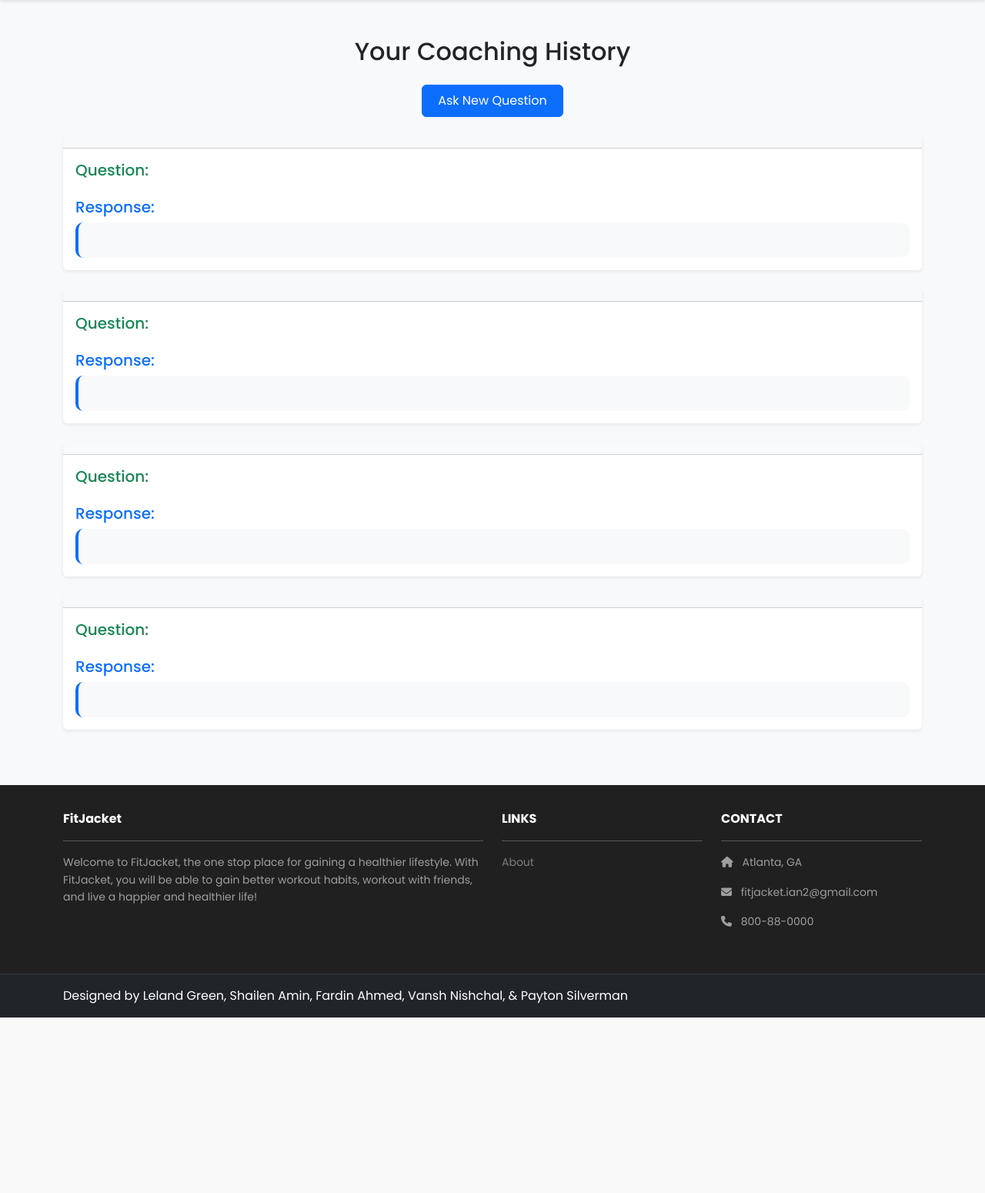
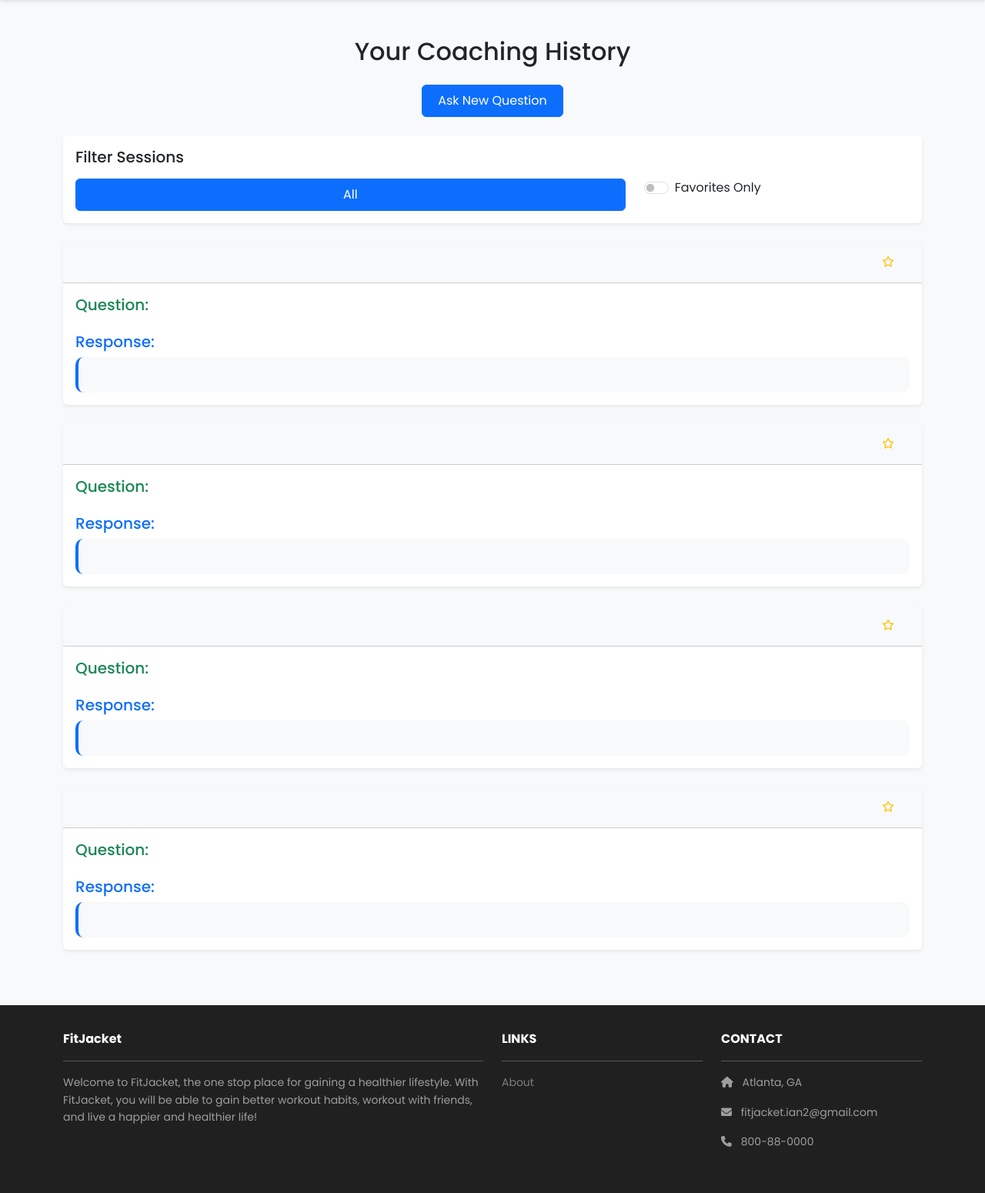
Before and after one commit to shailenamin/FitJacket, a Django app: template ai_coach/templates/ai_coach/history.html in a window 1280 px wide. Shown: the part 82-1632 px from the top of the page at 77% size. Before the commit the page ends 1404 px from the top, so only its background shows below. Run offline with Django 3.2, Linux system fonts and the light colour scheme; the template is opened without the code that fills it: values that come from a table or form of the project are taken from there, others are empty; some libraries are stand-ins or nearby versions.

Commit message:
Update AI Coach history.html (include favoriting feature)

```diff
--- a/ai_coach/templates/ai_coach/history.html
+++ b/ai_coach/templates/ai_coach/history.html
@@ -8,6 +8,28 @@
         <a href="{% url 'ai_coach:home' %}" class="btn btn-primary">Ask New Question</a>
     </div>
 
+    <div class="card shadow-sm mb-4">
+        <div class="card-body">
+            <h5 class="card-title mb-3">Filter Sessions</h5>
+            <div class="row">
+                <div class="col-md-8">
+                    <div class="btn-group w-100" role="group">
+                        <a href="{% url 'ai_coach:history' %}" class="btn btn-outline-primary {% if not current_category %}active{% endif %}">All</a>
+                        {% for code, name in categories %}
+                            <a href="{% url 'ai_coach:history' %}?category={{ code }}" class="btn btn-outline-primary {% if current_category == code %}active{% endif %}">{{ name }}</a>
+                        {% endfor %}
+                    </div>
+                </div>
+                <div class="col-md-4">
+                    <div class="form-check form-switch">
+                        <input class="form-check-input" type="checkbox" id="favoritesOnly" {% if favorites_only %}checked{% endif %}>
+                        <label class="form-check-label" for="favoritesOnly">Favorites Only</label>
+                    </div>
+                </div>
+            </div>
+        </div>
+    </div>
+
     {% if sessions %}
         <div class="row">
             {% for session in sessions %}
@@ -16,6 +38,11 @@
                         <div class="card-header bg-light">
                             <div class="d-flex justify-content-between align-items-center">
                                 <span class="text-primary fw-bold">{{ session.created_at|date:"F j, Y, g:i a" }}</span>
+                                <div>
+                                    <button class="btn btn-sm favorite-btn" data-session-id="{{ session.id }}">
+                                        <i class="{% if session.is_favorite %}fas{% else %}far{% endif %} fa-star text-warning"></i>
+                                    </button>
+                                </div>
                             </div>
                         </div>
                         <div class="card-body">
@@ -46,6 +73,54 @@
         border-radius: 10px;
         border-left: 4px solid #0d6efd;
     }
+
+    .favorite-btn {
+        background: none;
+        border: none;
+        cursor: pointer;
+    }
+
+    .favorite-btn:focus {
+        outline: none;
+        box-shadow: none;
+    }
 </style>
 
+<script>
+    document.querySelectorAll('.favorite-btn').forEach(btn => {
+        btn.addEventListener('click', function() {
+            const sessionId = this.getAttribute('data-session-id');
+            fetch(`/coach/favorite/${sessionId}/`, {
+                method: 'POST',
+                headers: {
+                    'X-CSRFToken': '{{ csrf_token }}',
+                    'Content-Type': 'application/json'
+                }
+            })
+            .then(response => response.json())
+            .then(data => {
+                if (data.status === 'success') {
+                    const icon = this.querySelector('i');
+                    if (data.is_favorite) {
+                        icon.classList.replace('far', 'fas');
+                    } else {
+                        icon.classList.replace('fas', 'far');
+                    }
+                }
+            });
+        });
+    });
+
+    document.getElementById('favoritesOnly').addEventListener('change', function() {
+        const urlParams = new URLSearchParams(window.location.search);
+        if (this.checked) {
+            urlParams.set('favorites', 'true');
+        } else {
+            urlParams.delete('favorites');
+        }
+
+        window.location.search = urlParams.toString();
+    });
+</script>
+
 {% endblock %}
```
